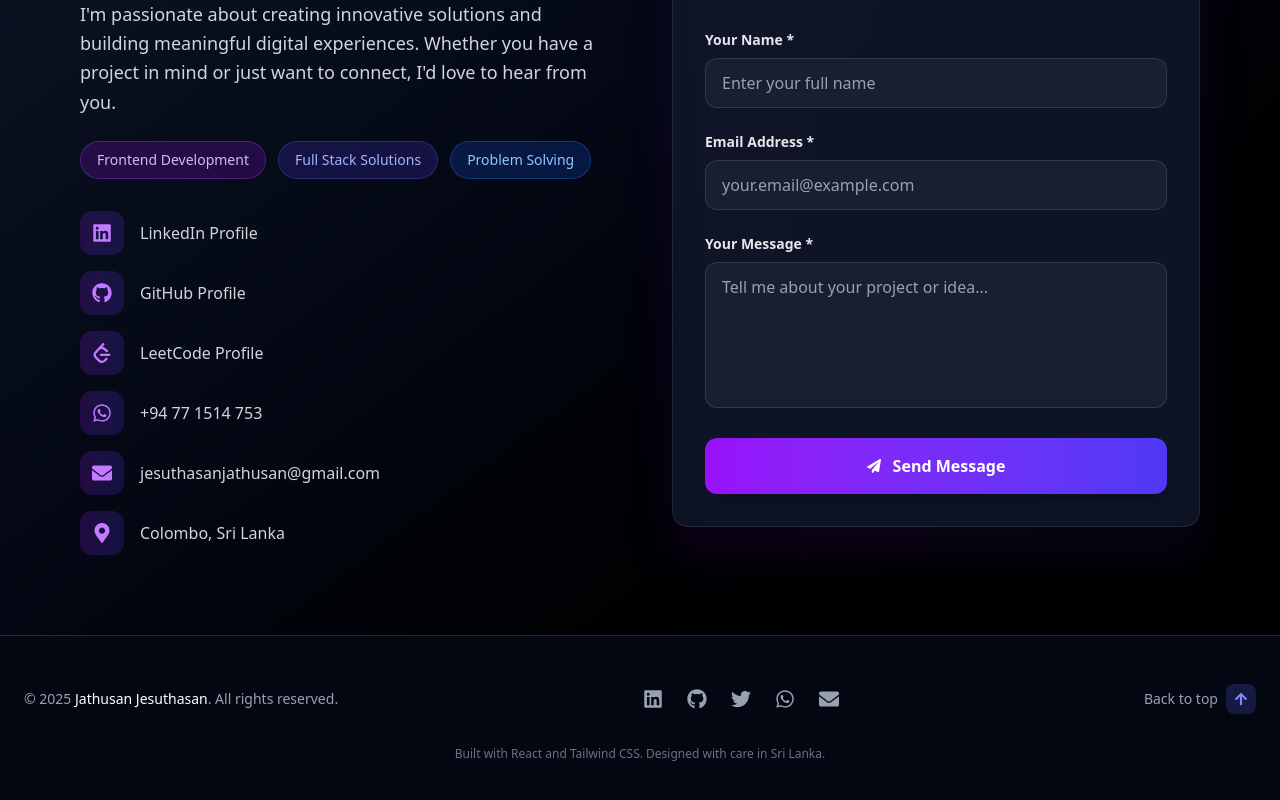
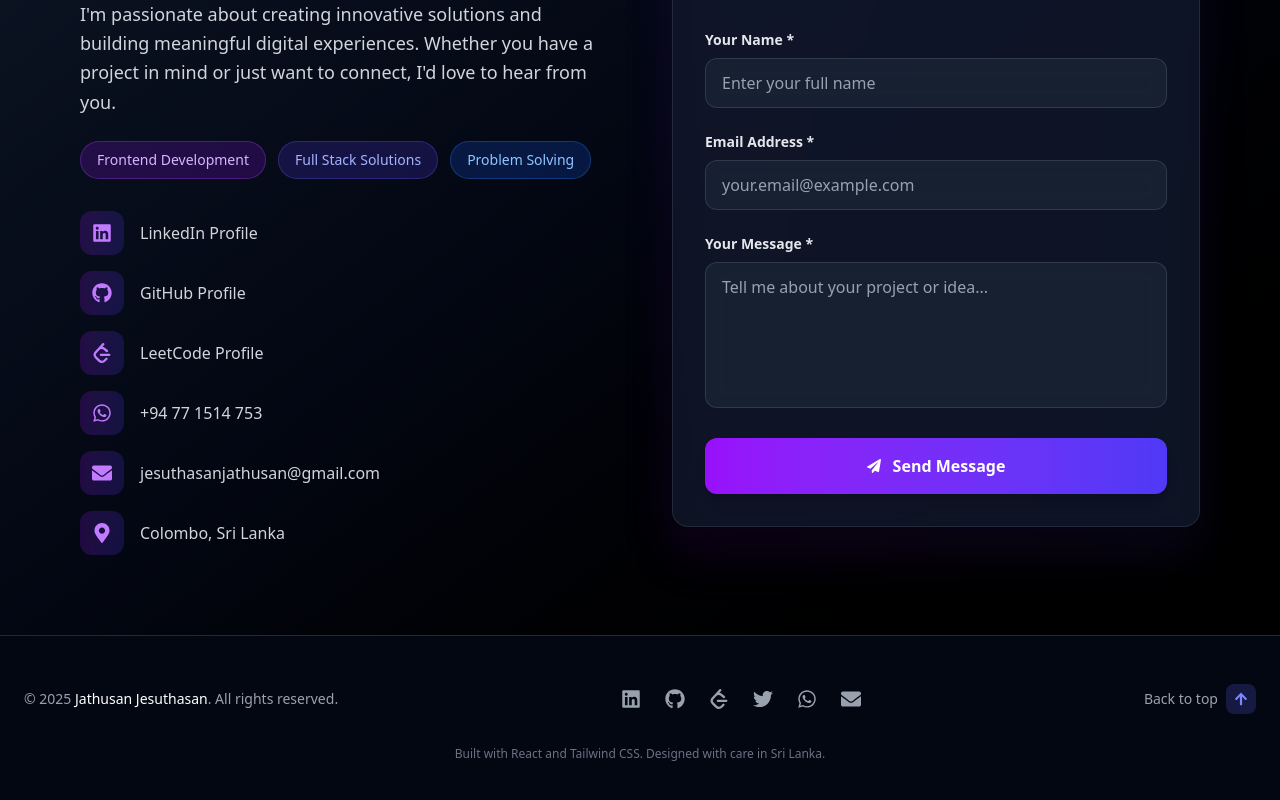
Before and after one commit to Jathusan-Jesuthasan/my-portfolio, a React (Vite) app: page / in a window 1280 px wide. Shown: the part 6955-7755 px from the top of the page. Built offline with nearby package versions, Linux system fonts and the light colour scheme.

Commit message:
LeetCode, GitHub, and LinkedIn links added

```diff
--- a/src/components/Footer.jsx
+++ b/src/components/Footer.jsx
@@ -1,18 +1,24 @@
 import React from "react";
 import { FaLinkedin, FaGithub, FaTwitter, FaWhatsapp, FaEnvelope, FaArrowUp } from "react-icons/fa";
+import { SiLeetcode } from "react-icons/si";
 import { motion } from "framer-motion";
 
 export default function Footer() {
   const socialLinks = [
     {
       icon: <FaLinkedin />,
-      url: "https://linkedin.com/in/yourprofile",
+      url: "https://www.linkedin.com/in/jathusan-jesuthasan-69a057294/",
       label: "LinkedIn"
     },
     {
       icon: <FaGithub />,
-      url: "https://github.com/yourprofile",
+      url: "https://github.com/Jathusan-Jesuthasan",
       label: "GitHub"
+    },
+    {
+      icon: <SiLeetcode />,
+      url: "https://leetcode.com/u/7nNdDsZvgo/",
+      label: "LeetCode"
     },
     {
       icon: <FaTwitter />,
```
